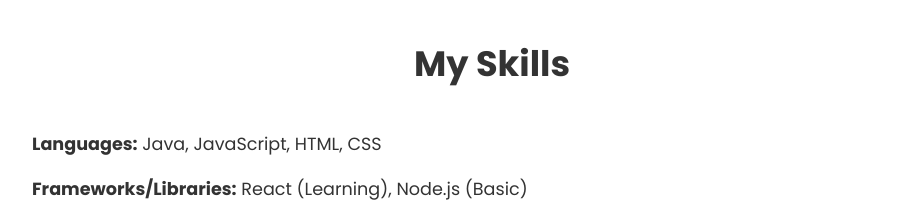
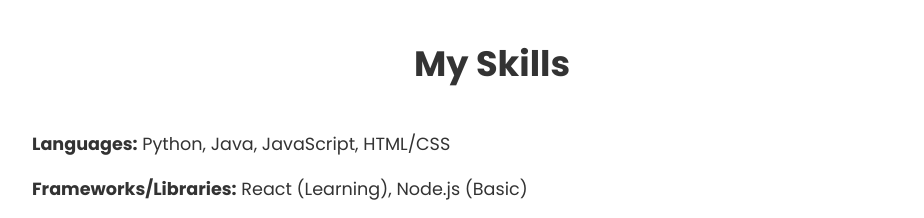
Before and after one commit to Niraj-03/portfolio-project, a plain HTML site: page index.html in a window 1280 px wide. Shown: the part 1476-1694 px from the top of the page, without its empty margins (148-1072 px from the left). Drawn offline with nearby package versions, Linux system fonts and the light colour scheme.

Commit message:
Update index.html

```diff
--- a/index.html
+++ b/index.html
@@ -56,7 +56,7 @@
         <section id="skills">
             <h1 class="section-title">My Skills</h1>
             <ul>
-                <li><strong>Languages:</strong> Java, JavaScript, HTML, CSS</li>
+                <li><strong>Languages:</strong> Python, Java, JavaScript, HTML/CSS</li>
                 <li><strong>Frameworks/Libraries:</strong> React (Learning), Node.js (Basic)</li>
                 <li><strong>Tools:</strong> Git, GitHub, VS Code</li>
                 <li><strong>Concepts:</strong> Responsive Web Design, Object-Oriented Programming</li>
```
